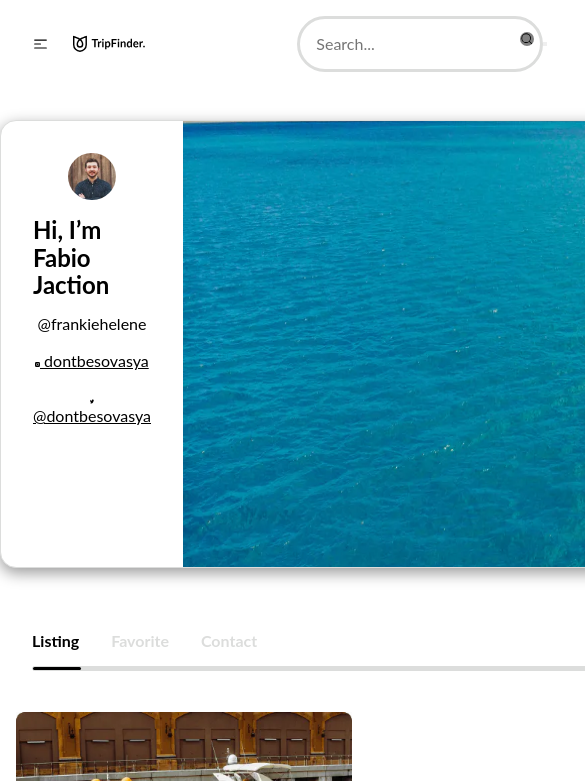
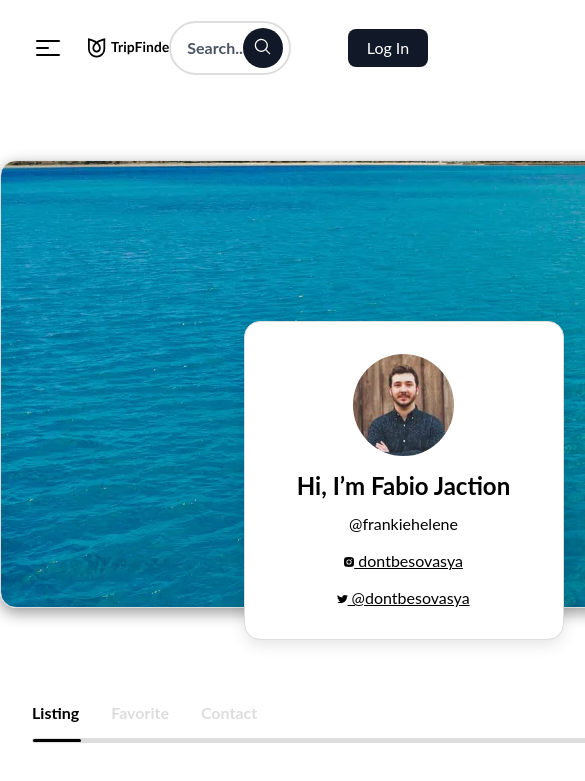
Before and after one commit to RKanna/collaborative-project-dharaneesh-team-final, a plain HTML site: page index.html in a window 390 px wide. Shown: the top 781 px of the page, 585 px wide, since content can reach past the window. Drawn offline with Linux system fonts and the light colour scheme.

Commit message:
WIP CSS but done fully

```diff
--- a/styles/style.css
+++ b/styles/style.css
@@ -31,19 +31,21 @@ body {
   align-items: center;
 }
 .nav-bar-section {
-  min-width: 100vh;
-  height: 5.5rem;
+  min-width: 100%;
+  height: 6rem;
   /* background-color: aqua; */
   display: flex;
   flex-direction: row;
   justify-content: start;
   align-items: center;
   border-bottom: 2px solid #dcdddc;
+  position: fixed;
+  background-color: white;
+  z-index: 100;
 }
 .logo-section {
   width: 33.33%;
   height: 5rem;
-  /* background-color: yellow; */
   display: flex;
   flex-direction: row;
   justify-content: flex-start;
@@ -57,14 +59,15 @@ body {
 }
 .menu {
   width: 8%;
+  cursor: pointer;
 }
 .logo {
   width: 33%;
+  cursor: pointer;
 }
 .search-section {
   width: 33.33%;
   height: 5rem;
-  /* background-color: red; */
   display: flex;
   flex-direction: row;
   justify-content: center;
@@ -77,27 +80,38 @@ body {
   padding: 1rem;
   width: 100%;
   border-radius: 3rem;
-  border: 3px solid #dcdddc;
+  border: 2px solid #dcdddc;
   outline: none;
 }
-/* .magnify-container {
-  border-radius: 50%;
+.searchBar::placeholder {
+  color: #4a5463;
+  font-weight: 700;
+}
 
-} */
-.magnify {
+.searchBar:focus {
+  border: 2px solid black;
+}
+.magnify-container {
+  width: 2.5rem;
+  height: 2.5rem;
+  background-color: #111827;
+  right: 1.5rem;
   position: absolute;
-  top: 35%;
-  left: 85%;
-  width: 5%;
-  color: white;
-  background-color: gray;
   border-radius: 50%;
   cursor: pointer;
+  border: transparent;
+}
+.magnify-container:hover {
+  background-color: black;
+}
+.magnify {
+  width: 1.2rem;
+  -webkit-filter: invert(100%);
+  filter: invert(100%);
 }
 .btn-section {
   width: 33.33%;
   height: 5rem;
-  /* background-color: green; */
   display: flex;
   justify-content: end;
   align-items: center;
@@ -109,15 +123,18 @@ body {
   border-radius: 0.5rem;
   border: transparent;
   color: white;
-  background-color: black;
+  background-color: #111827;
   cursor: pointer;
 }
+.login:hover {
+  background-color: black;
+}
 .hero-section {
+  padding-top: 10rem;
   /* width: 100%; */
   min-width: 100vh;
   height: 32rem;
   /* height: auto; */
-  /* background-color: aqua; */
   display: flex;
   justify-content: center;
   align-items: center;
@@ -138,13 +155,11 @@ body {
 }
 .person-img-container {
   width: 50%;
-  /* background-color: yellow; */
   padding: 2rem;
 }
 .person-content-container {
 }
 .hero-img-container {
-  /* width: 100%; */
   min-width: 100vh;
   border-top-right-radius: 1rem;
   border-bottom-right-radius: 1rem;
@@ -187,6 +202,7 @@ h1 {
   font-weight: 700;
 }
 .intermediate-division-section {
+  margin-top: 5rem;
   width: 100%;
   height: 6rem;
   /* background-color: aqua; */
@@ -328,6 +344,12 @@ li {
   left: 14rem;
   /* margin-top: 1rem;
   width: 1rem; */
+  -webkit-filter: invert(50%);
+  filter: invert(50%);
+}
+.filled {
+  -webkit-filter: invert(10%);
+  filter: invert(10%);
 }
 .rating-class {
   display: flex;
@@ -428,19 +450,7 @@ a {
   text-decoration: none;
   color: black;
 }
-@media (max-width: 768px) {
-  .three_set > div {
-    flex: 0 0 50%;
-    max-width: 50%;
-  }
-}
 
-@media (max-width: 480px) {
-  .three_set > div {
-    flex: 0 0 100%;
-    max-width: 100%;
-  }
-}
 .redQ {
   cursor: pointer;
 }
@@ -462,3 +472,82 @@ a {
 .img-level-container:hover .arrow {
   display: block;
 }
+
+@media (max-width: 768px) {
+  .three_set > div {
+    flex: 0 0 50%;
+    max-width: 50%;
+  }
+
+  .hero-box {
+    width: 10rem;
+    flex-direction: column;
+    background: url(/images/cover-image.webp);
+    margin: auto;
+    /* margin-left: 5rem; */
+  }
+  .hero-img-container {
+    margin: auto;
+  }
+  .person-img-container {
+    padding-top: 10rem;
+
+    width: 50%;
+    margin: auto;
+  }
+  .media-container {
+    background-color: white;
+    padding: 2rem;
+    border: 1px solid #dcdddc;
+    border-radius: 1rem;
+    box-shadow: var(--light-shadow);
+  }
+  .intermediate-division-section {
+    margin-top: 10rem;
+  }
+  .boat-section {
+    margin: auto;
+  }
+  .hero-section {
+    width: 50%;
+  }
+
+  .footer {
+    flex-direction: column;
+  }
+  .link {
+    order: -1;
+  }
+  .three_set {
+    /* margin: auto; */
+    /* margin-left: 10rem; */
+  }
+  body {
+    margin: auto;
+  }
+  .menu {
+    width: 2rem;
+  }
+  .logo {
+    width: 8rem;
+  }
+}
+
+@media (max-width: 480px) {
+  .three_set > div {
+    flex: 0 0 100%;
+    max-width: 100%;
+  }
+}
+
+@media (max-width: 1350px) {
+  .menu {
+    width: 2rem;
+  }
+  .logo {
+    width: 8rem;
+  }
+  .media-container {
+    width: 20rem;
+  }
+}
```
